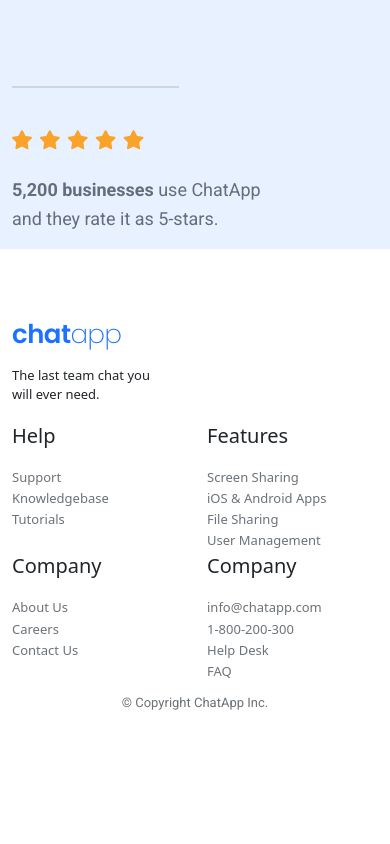
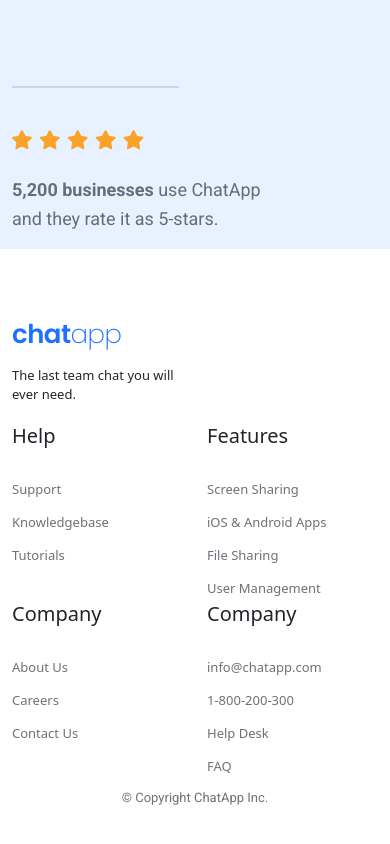
Before and after one commit to gourav-522/chat-app-page, a plain HTML site: page index.html in a window 390 px wide. Shown: the part 2771-3615 px from the top of the page. Before the commit the page ends 3559 px from the top, so only its background shows below. Drawn offline with nearby package versions, Linux system fonts and the light colour scheme.

Commit message:
changes in responsiv

```diff
--- a/assest/CSS/style.css
+++ b/assest/CSS/style.css
@@ -99,7 +99,7 @@ a {
 }
 
 .mt258 {
-    margin-bottom: 5px;
+    margin-top: 258px;
 }
 
 
@@ -344,6 +344,14 @@ h3 {
     gap: 25px;
 }
 
+.fot-bar {
+    margin-top: 12px;
+}
+
+.fot-bar:hover {
+    text-decoration: underline;
+}
+
 /*---------------------------------------------------------------------------Responsive--------------------------------------------------------------------------------*/
 
 
@@ -393,6 +401,10 @@ h3 {
         padding-right: 12px;
     }
 
+    .custam {
+        display: none;
+    }
+
 }
 
 @media (max-width:992px) {
@@ -426,6 +438,7 @@ h3 {
 
     .perfect {
         text-align: center;
+        font-size: 40px;
     }
 
     .plans {
@@ -480,6 +493,13 @@ h3 {
 
 }
 
+
+
+@media (max-width: 1920px) {
+    .custam {
+        display: none;
+    }
+}
 
 
 
@@ -566,16 +586,24 @@ section .container .row .col-3 .box .footer-fonts {
     font-size: 15px;
     font-weight: 400;
     line-height: 24.25px;
+
+}
+
+.last-team {
+    width: 168px;
 }
 
 
-a {
+.fot-bar {
     line-height: 163%;
     font-size: 13px;
+    font-size: 13px;
+    font-weight: 400;
+    line-height: 21.02px;
     text-decoration: none;
 }
 
-.custam {
+*/ .custam {
     bottom: 70px;
     right: 50px;
     width: 50px;
--- a/index.html
+++ b/index.html
@@ -133,8 +133,8 @@
                     <div class="col-12 col-lg-3 d-flex flex-column justify-content-center">
                         <div class="box2 ">
                             <p class="app-chat tac">chat<span class="appp">app </span></p>
-                            <p class="footer-fonts tac">
-                                The last team chat you <br> will ever need. </p>
+                            <p class="footer-fonts last-team lasttac">
+                                The last team chat you  will ever need. </p>
                         </div>
                     </div>
                     <div class="col-12 col-lg-9">
@@ -145,27 +145,27 @@
                                     <p class="white">
                                         Help
                                     </p>
-                                    <a href="/">Support</a>
-                                    <a href="/">Knowledgebase</a>
-                                    <a href="/">Tutorials</a>
+                                    <a class="fot-bar" href="/">Support</a>
+                                    <a class="fot-bar" href="/">Knowledgebase</a>
+                                    <a class="fot-bar" href="/">Tutorials</a>
                                 </div>
                             </div>
                             <div class=" col-3">
-                                <div class="d-flex flex-column">
-                                    <p class="">Features</p>
-                                    <a href="/">Screen Sharing</a>
-                                    <a href="/">iOS & Android Apps</a>
-                                    <a href="/">File Sharing</a>
-                                    <a href="/">User Management</a>
+                                <div class="d-flex flex-column ">
+                                    <p  class="">Features</p>
+                                    <a class="fot-bar" href="/">Screen Sharing</a>
+                                    <a class="fot-bar" href="/">iOS & Android Apps</a>
+                                    <a class="fot-bar" href="/">File Sharing</a>
+                                    <a class="fot-bar" href="/">User Management</a>
                                 </div>
                             </div>
                             <div class="col-3" id="product">
 
                                 <div class="d-flex flex-column">
                                     <p class="mb22">Company</p>
-                                    <a href="/">About Us</a>
-                                    <a href="/">Careers</a>
-                                    <a href="/">Contact Us</a>
+                                    <a class="fot-bar" href="/">About Us</a>
+                                    <a class="fot-bar" href="/">Careers</a>
+                                    <a class="fot-bar" href="/">Contact Us</a>
 
                                 </div>
 
@@ -174,17 +174,17 @@
 
                                 <div class=" d-flex flex-column">
                                     <p class="">Company</p>
-                                    <a href="mat">info@chatapp.com</a>
-                                    <a href="tel:1-800-200-300">1-800-200-300</a>
-                                    <a href="/">Help Desk</a>
-                                    <a href="/">FAQ</a>
+                                    <a class="fot-bar" href="mat">info@chatapp.com</a>
+                                    <a class="fot-bar" href="tel:1-800-200-300">1-800-200-300</a>
+                                    <a class="fot-bar" href="/">Help Desk</a>
+                                    <a class="fot-bar" href="/">FAQ</a>
                                 </div>
 
                             </div>
                         </div>
                     </div>
                 </div>
-                <p class="position-absolute pos-unsets left-right mt258">© Copyright ChatApp Inc.</p>
+                <p class=" pos-unsets INc left-right mt258">© Copyright ChatApp Inc.</p>
                 <a href="#top"> <img class="position-fixed custam" src="./assest/images/top-pic.webp" alt="">
                 </a>
             </footer>
```
